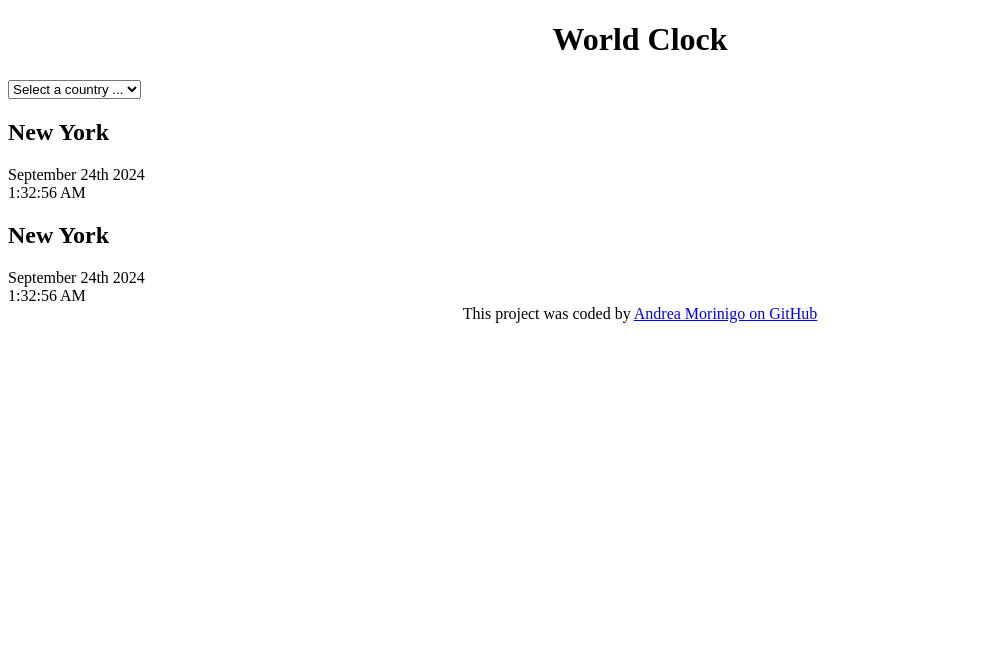
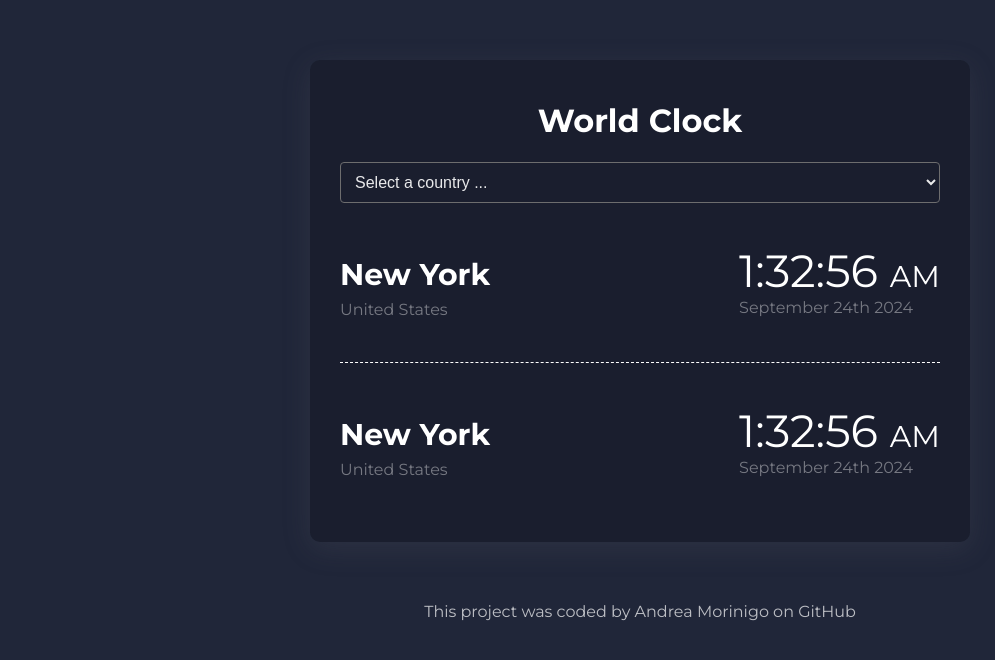
Before and after one commit to andreamorinigo7/world-clock-project, a plain HTML site: page index.html in a window 1280 px wide. Shown: the whole page, without its empty margins (0-995 px from the left). Drawn offline with Linux system fonts and the light colour scheme; a script that the page names is missing.

Commit message:
basic css

```diff
--- a/index.html
+++ b/index.html
@@ -4,6 +4,10 @@
     <meta charset="UTF-8" />
     <meta name="viewport" content="width=device-width, initial-scale=1.0" />
     <link rel="stylesheet" href="src/style.css" />
+    <link
+      href="https://fonts.googleapis.com/css2?family=Montserrat:ital,wght@0,100..900;1,100..900&display=swap"
+      rel="stylesheet"
+    />
     <title>🕕 World Clock</title>
   </head>
   <body>
@@ -15,22 +19,33 @@
         <option value="sydney">Sydney</option>
         <option value="london">London</option>
       </select>
+
       <div class="city">
-        <h2>New York</h2>
-        <div class="date">September 24th 2024</div>
-        <div class="time">1:32:56 AM</div>
+        <div class="city-country">
+          <h2>New York</h2>
+          <div class="country">United States</div>
+        </div>
+        <div class="time-date">
+          <div class="time">1:32:56 <small> AM</small></div>
+          <div class="date">September 24th 2024</div>
+        </div>
       </div>
 
       <div class="city">
-        <h2>New York</h2>
-        <div class="date">September 24th 2024</div>
-        <div class="time">1:32:56 AM</div>
+        <div class="city-country">
+          <h2>New York</h2>
+          <div class="country">United States</div>
+        </div>
+        <div class="time-date">
+          <div class="time">1:32:56 <small> AM</small></div>
+          <div class="date">September 24th 2024</div>
+        </div>
       </div>
     </div>
     <footer>
-      This project was coded by
-      <a href="https://github.com/andreamorinigo7/world-clock-project">
-        Andrea Morinigo on GitHub</a
+      This project was coded by Andrea Morinigo on
+      <a href="https://github.com/andreamorinigo7/world-clock-project"
+        >GitHub</a
       >
     </footer>
     <script src="src/script.js"></script>
--- a/src/style.css
+++ b/src/style.css
@@ -1,6 +1,78 @@
+body {
+  background: linear-gradient(
+    112.1deg,
+    rgb(32, 38, 57) 100%,
+    rgb(63, 76, 119) 100%
+  );
+  color: white;
+  font-family: "Montserrat", sans-serif;
+}
+select {
+  display: block;
+  width: 100%;
+  font-size: 16px;
+  color: white;
+  border-radius: 4px;
+  padding: 10px;
+  background-color: transparent;
+  opacity: 0.9;
+}
 h1 {
   text-align: center;
 }
+
+h2 {
+  margin: 0 0 7px;
+  font-size: 30px;
+}
+
 footer {
   text-align: center;
+  color: rgba(255, 255, 255, 0.7);
 }
+a {
+  text-decoration: none;
+  color: rgba(255, 255, 255, 0.7);
+}
+a:hover {
+  text-decoration: underline;
+}
+
+.container {
+  max-width: 600px;
+  margin: 60px auto;
+  background: white;
+  padding: 20px 30px 10px;
+  box-shadow: rgba(100, 100, 111, 0.2) 0px 7px 29px 0px;
+  border-radius: 10px;
+  background: rgba(0, 0, 0, 0.2);
+}
+
+.city {
+  display: flex;
+  justify-content: space-between;
+  margin: 10px 0px;
+  padding: 30px 0px;
+  border-bottom: 1px dashed white;
+}
+.city:last-child {
+  border: none;
+}
+.city-country {
+  padding: 13px 0px;
+}
+
+.country {
+  opacity: 0.4;
+}
+
+.time {
+  font-size: 45px;
+}
+.time small {
+  font-size: 30px;
+}
+
+.date {
+  opacity: 0.4;
+}
```
